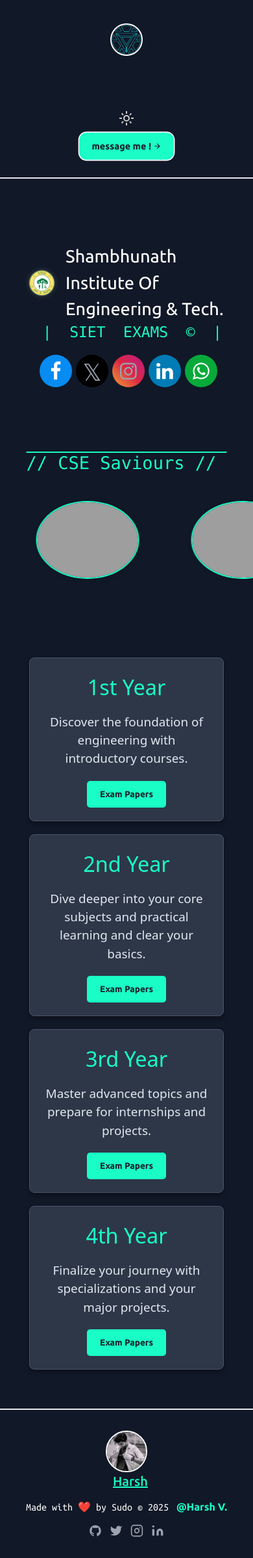
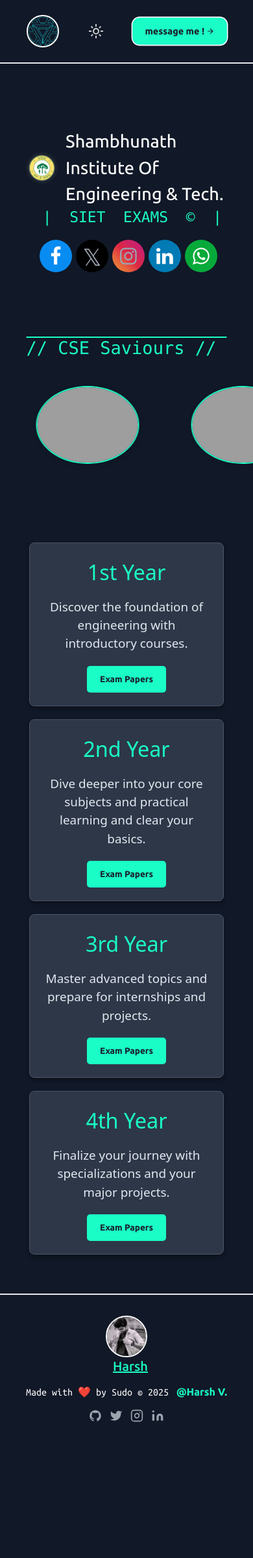
Before and after one commit to SudoKIngpin/Flask-App, a Flask app: page / in a window 390 px wide. Shown: the whole page at 65% size. After the commit the page ends 2189 px from the top, so only its background shows below. Run offline with Flask 2, Linux system fonts and the light colour scheme; grey boxes are pictures that could not be loaded.

Commit message:
Update home.html

```diff
--- a/templates/home.html
+++ b/templates/home.html
@@ -72,7 +72,7 @@
 
 
   <header class="text-gray-400 bg-gray-900 body-font border-b-2 border-[#1afdc6]">
-    <div class="container mx-auto flex flex-wrap p-5 flex-col md:flex-row items-center">
+    <div class="container mx-auto flex justify-between p-5 flex-row md:flex-row items-center">
       <a class="flex title-font font-medium items-center text-white mb-4 md:mb-0">
 
         <a href="/">
@@ -84,17 +84,15 @@
         <!-- <svg xmlns="http://www.w3.org/2000/svg" fill="none" stroke="currentColor" stroke-linecap="round" stroke-linejoin="round" stroke-width="2" class="w-10 h-10 text-white p-2 bg-green-500 rounded-full" viewBox="0 0 24 24">
           <path d="M12 2L2 7l10 5 10-5-10-5zM2 17l10 5 10-5M2 12l10 5 10-5"></path>
         </svg> -->
-        <br>
+
         <!-- <span class="ml-3 text-xl">$: WELCOME .....</span> -->
         <div class="containeri">
           <span id="text"></span><span class="cursor">|</span>
         </div>
-        <br>
+
       </a>
       <nav class="md:ml-auto flex flex-wrap items-center text-base justify-center">
       </nav>
-
-      <!-- //Toggle button to switch between dark mode and bright mode -->
 
       <div id="toggle-btn" title="Dark / Bright Mode" aria-label="Toggle Dark Mode">
         <img src="/static/assets/bright.svg" id="bright" alt="Bright Mode Icon">
@@ -102,7 +100,7 @@
       </div>
 
       <button id="feedback-btn"
-        class="flex items-center justify-center rounded-2xl text-white bg-green-500 border-0 py-3 px-6 focus:outline-none hover:bg-green-600 rounded text-lg">
+        class=" flex items-center justify-center rounded-2xl text-white bg-green-500 border-0 py-3 px-6 focus:outline-none hover:bg-green-600 rounded text-lg">
         <a href="/feedback" target="_blank"> message me !
         </a>
         <svg fill="none" stroke="currentColor" stroke-linecap="round" stroke-linejoin="round" stroke-width="2"
@@ -110,7 +108,8 @@
           <path d="M5 12h14M12 5l7 7-7 7"></path>
         </svg>
       </button>
-    </div>
+      </div>
+
   </header>
   <!-- HESAAAADDDDDDDDDDDEEEEEEEERRRRRRRRRRRRRR -->
 
```
